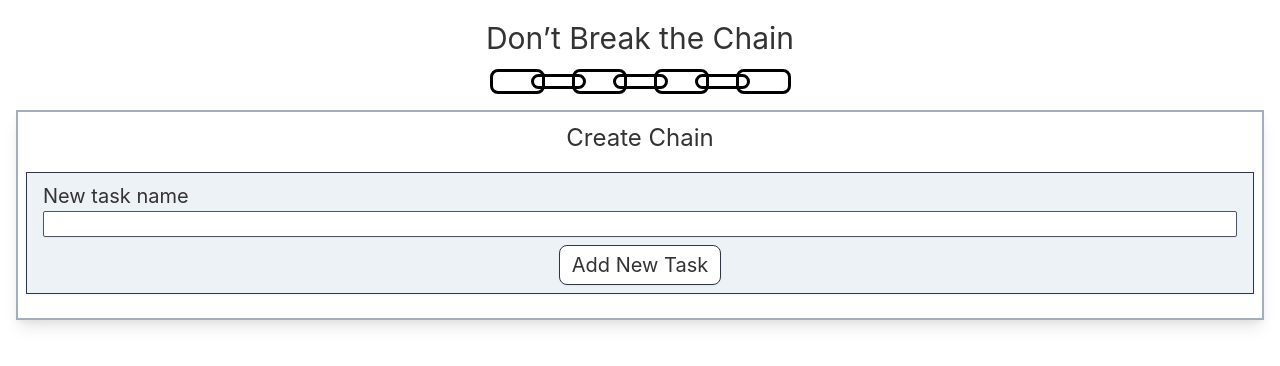
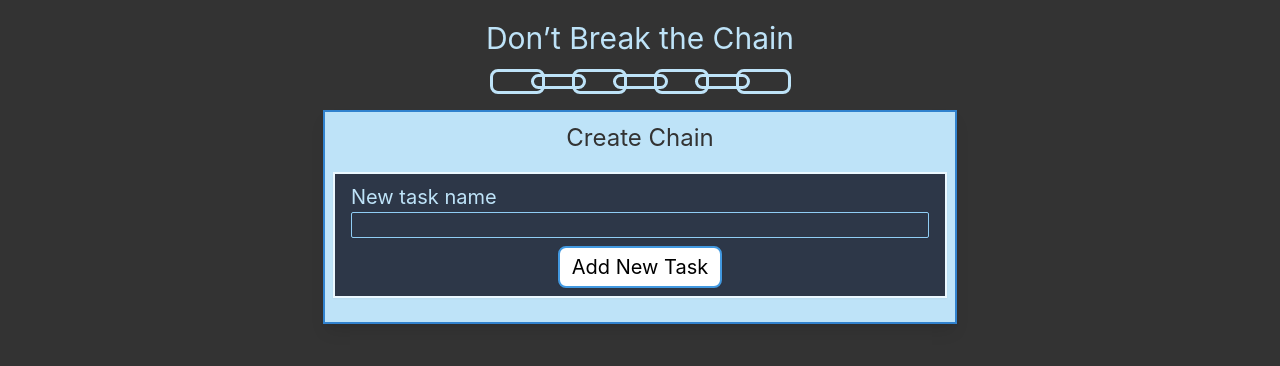
Before and after one commit to ikeshark/the-chain, a Svelte app: page / in a window 1280 px wide. Shown: the top 366 px of the page. Built offline with nearby package versions, Linux system fonts and the light colour scheme.

Commit message:
styles, bug fix

```diff
--- a/src/App.svelte
+++ b/src/App.svelte
@@ -57,16 +57,13 @@
 	}
 	function toggleComplete({ detail }) {
 		const task = tasks[detail.id];
-		console.log(task)
 		const { isCompleted, id, title } = task;
     const updatedTask = {
       id: detail.id,
       isCompleted: !isCompleted,
       title
     }
-		console.log('pre', tasks)
 		tasks = tasks.filter(task => task.id !== detail.id);
-		console.log('post', tasks)
 
 		tasks = [...tasks, updatedTask];
 		tasks = tasks.sort((a,b) => a.id - b.id);
@@ -126,8 +123,8 @@
 <Tailwindcss />
 
 <div class="p-2">
-	<h1 class="text-3xl mb-2 text-center">Don’t Break the Chain</h1>
-	<div class="flex items-center justify-center mb-4">
+	<h1 class="text-3xl mb-2 text-center text-blue-200">Don’t Break the Chain</h1>
+	<div class="flex items-center justify-center mb-4 text-blue-200">
 		<div class="chain"></div>
 		<div class="chain"></div>
 		<div class="chain"></div>
@@ -139,24 +136,41 @@
 
 	<!-- TODAY -->
 	{#if tab === 'today'}
+		<div in:scale={{delay: 500}} out:scale={{delay: 0}}>
 			<Today
-      {tasks}
+				{day}
 	      {currentStreak}
 	      {longestStreak}
-			{day}
+				{tasks}
 				{tasksLeft}
+				{version}
 				on:toggleComplete={toggleComplete}
-			on:submitDay={submitDay}
-			{version}
 	    />
-	{:else if tab === 'edit'}
+		</div>
+		<button
+		  class="fixed bottom-0 left-0 m-4 border-gray-800 border-solid bg-gray-200 py-1 px-3 text-2xl font-bold rounded-lg border-2"
+		  on:click={submitDay}
+		>
+		  Submit
+		</button>
+	{/if}
+	{#if tab === 'edit'}
+		<div in:scale={{delay: 400}} out:scale={{delay: 0}}>
 			<EditChain
 				{isFirstTime}
 				{tasks}
 				on:submitChain={submitChain}
 			/>
-	{:else}
+		</div>
+	{/if}
+	{#if tab === 'calendar'}
+		<div in:scale={{delay: 400}} out:scale>
 			<h2 class="text-4xl m-4">calendar coming soon sorry</h2>
+		</div>
+	{:else if tab === 'profile'}
+		<div in:scale={{delay: 400}} out:scale>
+			<h2 class="text-4xl m-4">profile coming soon sorry</h2>
+		</div>
 	{/if}
 </div>
 
@@ -165,14 +179,14 @@
 	<button
 		on:click={openNav}
 		class="fixed z-20 bottom-0 right-0 m-4 border-gray-800 border-solid w-12 h-12 font-bold rounded-full leading-none border-2 {isNav ? 'bg-white text-xl' : 'text-4xl bg-gray-300' }">
-		{isNav ? 'x' : '⋮'}
+		{@html isNav ? '&times;' : '⋮'}
 	</button>
 {/if}
 
 {#if isNav}
 	<nav
-		class="mobileNav z-10 fixed rounded-full bg-gray-200 border-4 border-solid border-gray-800 shadow-lg"
-		in:scale={{ easing: bounceOut, start: 0.2 }}
+		class="mobileNav z-10 fixed rounded-full bg-blue-200 border-4 border-solid border-blue-100 shadow-lg"
+		in:scale={{ start: 0.2 }}
 		out:scale={{ easing: quadIn, start: 0.2, duration: 200 }}
 	>
 		<button
@@ -183,10 +197,17 @@
 			type="button" value="edit"
 			on:click={changeTab}
 			class="menuIcon edit">✏️</button>
-		<button class="menuIcon calendar">📅</button>
-		<button class="menuIcon profile">👤</button>
+		<button
+			type="button" value="calendar"
+			on:click={changeTab}
+			class="menuIcon calendar">📅</button>
+		<button
+			type="button" value="profile"
+			on:click={changeTab}
+			class="menuIcon profile">👤</button>
 	</nav>
 {/if}
+
 
 <style>
 	@keyframes spin {
@@ -194,22 +215,26 @@
 		to {transform: rotateX(180deg)}
 	}
 	.menuIcon {
-		font-size: 3rem;
-		border: none;
+		font-size: 2.5rem;
+    border: 2px solid black;
     position: absolute;
+    border-radius: 50%;
+    width: 3rem;
+    height: 3rem;
+    background-color: white;
 	}
 	#scroll { max-height: calc(100vh - 13.5rem); }
-	.home { top: 21vw; left: 12vw; }
-	.edit { top: 0; right: 54vw; }
-	.calendar { top: 9vw; right: 69vw; }
-	.profile { bottom: 50vw; left: 5vw; }
+	.home { top: 5.4rem; left: 2.1rem; }
+	.edit { top: .5rem; left: 10rem; }
+	.calendar { top: 2rem; left: 5.6rem; }
+	.profile { top: 10rem; left: 1rem; }
 	.mobileNav {
-		width: 111vw;
-		height: 111vw;
-		bottom: -50vw;
-		right: -50vw;
+		width: 25rem;
+		height: 25rem;
+		bottom: -11rem;
+		right: -11rem;
 	}
-	.chain {border: 3px solid black; width: 55px; height: 25px; border-radius: 8px;}
+	.chain {border: 3px solid currentColor; width: 55px; height: 25px; border-radius: 8px;}
 	.chain:nth-of-type(odd) {animation: spin 1 2s linear}
 	.chain:nth-of-type(even) {animation: spin 1 2s 1s linear; height: 15px; margin: 0 -14px;}
 </style>
--- a/src/EditChain.svelte
+++ b/src/EditChain.svelte
@@ -36,12 +36,12 @@
 	}
 </script>
 
-<div class="border-gray-500 border-2 p-2 shadow-lg z-10 bg-white relative">
+<div class="border-blue-600 border-2 p-2 shadow-lg z-10 bg-blue-200 relative">
 	<h2 class="text-2xl text-center">{isFirstTime ? 'Create' : 'Edit'} Chain</h2>
 
-	<ul id="scroll" class="mb-4 overflow-y-scroll">
+	<ul id="scroll" class="mb-4 overflow-y-scroll text-blue-200">
 		{#each titles as title}
-			<li class="py-1 px-2 shadow-sm border border-gray-400 text-xl flex justify-between items-center last:mb-10">
+			<li class="py-1 px-2 shadow-sm border border-blue-100 bg-gray-800 text-xl flex justify-between items-center last:mb-10">
 				<span>{title}</span>
 
 				<button
@@ -54,16 +54,15 @@
 		{/each}
 	</ul>
 
-	<form on:submit|preventDefault={() => addTask}
-		class="py-2 px-4 mb-4 border border-gray-800 border-solid shadow-sm bg-gray-200">
+	<form on:submit|preventDefault={addTask}
+		class="py-2 px-4 mb-4 border-2 border-blue-100 border-solid shadow-sm bg-gray-800 text-blue-200">
 
 		<label class="mb-2">
 			<span class="text-xl">New task name</span>
-			<input class="w-full shadow-sm border-gray-700" bind:value={newTitle} />
+			<input class="w-full shadow-sm border-blue-300 bg-gray-800" bind:value={newTitle} />
 		</label>
 		<button
-			class="border-1 bg-white border-solid rounded-lg shadow-sm border-gray-800 px-3 py-1 block mx-auto text-xl"
-			on:click={addTask}
+			class="text-black border-2 bg-white border-solid rounded-lg shadow-sm border-blue-500 px-3 py-1 block mx-auto text-xl"
 		>
 			Add New Task
 		</button>
--- a/src/Tailwindcss.svelte
+++ b/src/Tailwindcss.svelte
@@ -2,4 +2,10 @@
   @tailwind base;
   @tailwind components;
   @tailwind utilities;
+
+  body {
+    max-width: 666px;
+    margin: 0 auto;
+    background-color: #333;
+  }
 </style>
--- a/src/Today.svelte
+++ b/src/Today.svelte
@@ -12,14 +12,11 @@
 
 	function toggleComplete(e) {
 		dispatch('toggleComplete', {
-      id: e.target.value,
+      id: parseInt(e.target.value),
     })
 	}
-  function submitDay() {
-    dispatch('submitDay')
-  }
 </script>
-<div class="flex">
+<div class="flex text-blue-200">
   <div class="w-1/2">
     <p>Current streak: {currentStreak}</p>
     <p class="mb-4">Longest streak: {longestStreak}</p>
@@ -36,7 +33,7 @@
 
 <div
   id="scroll"
-  class="border-gray-500 border-2 p-2 shadow-lg overflow-y-scroll"
+  class="border-gray-500 border-2 p-2 shadow-lg overflow-y-scroll bg-blue-200"
 >
   <h2 class="text-2xl text-center">
     {day.toLocaleDateString('en', {
@@ -46,26 +43,19 @@
 		})}
   </h2>
   {#each tasks as { title, id, isCompleted }}
-    <label class="py-1 px-2 shadow-sm border border-gray-400 text-xl last:mb-12">
+    <label class="py-1 px-2 mb-1 shadow-sm border border-blue-100 bg-gray-800 text-blue-200 text-xl last:mb-12">
     	{title}
     	<input
     		class="float-left mt-2 mr-2"
     		type="checkbox"
         value={id}
-    		bind:checked={isCompleted}
     		on:change={toggleComplete}
     	>
     </label>
   {/each}
 </div>
-<button
-  class="fixed bottom-0 left-0 m-4 border-gray-800 border-solid bg-gray-200 py-1 px-3 text-2xl font-bold rounded-lg border-2"
-  on:click={submitDay}
->
-  Submit
-</button>
 
 
 <style>
-	input {transform: scale(1.5)}
+	input {transform: scale(1.5);}
 </style>
```
Lines whose indentation alone changed are shown as unchanged.
